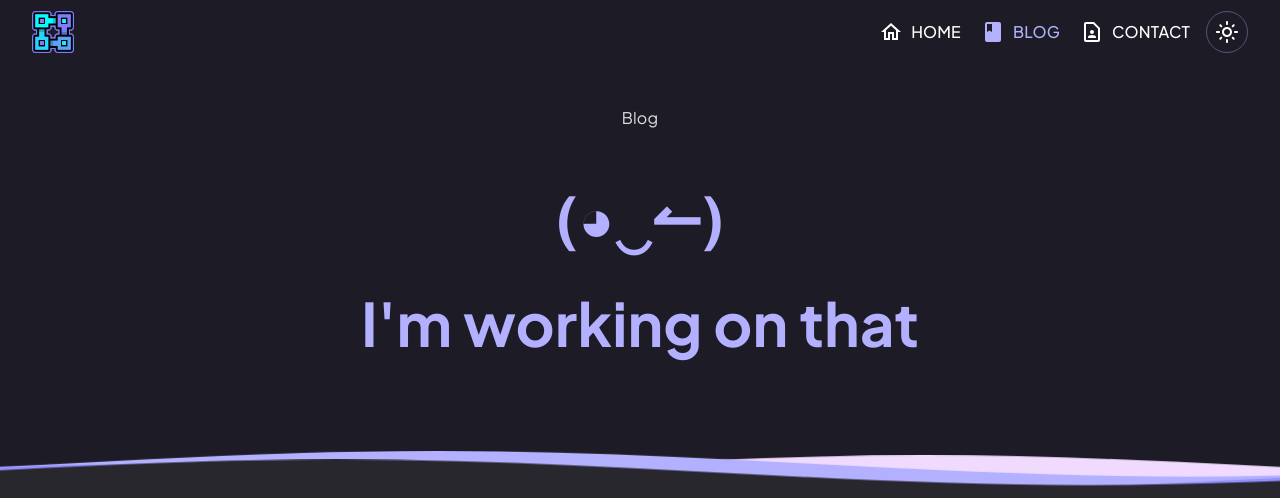
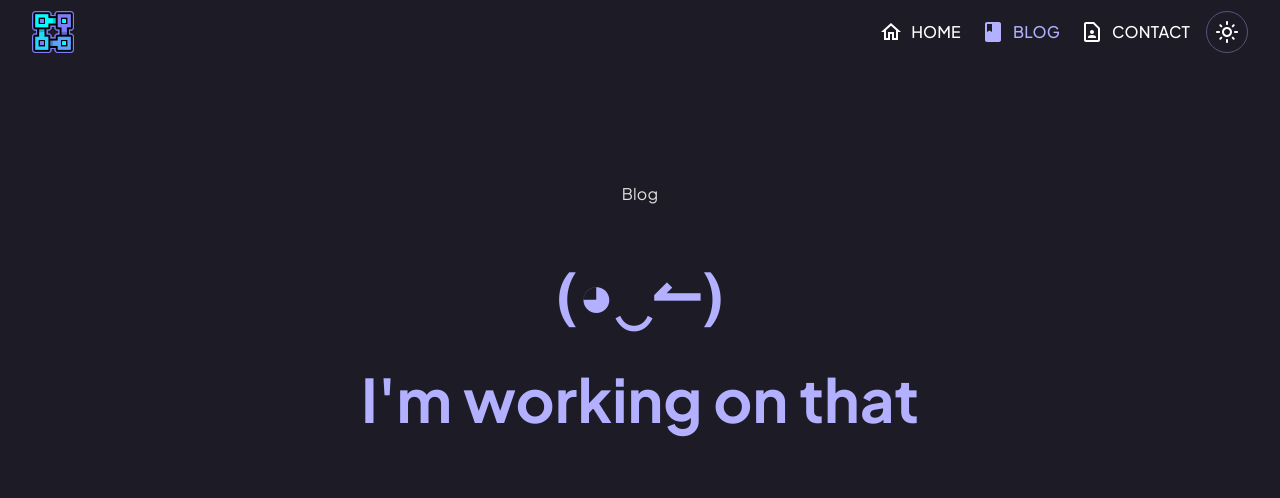
Before and after one commit to Elder-Meyer/personal-portfolio, a React (Vite) app: page /blog in a window 1280 px wide. Shown: the top 498 px of the page. Built offline with nearby package versions, Linux system fonts and the light colour scheme.

Commit message:
3.4.4 Add MinHeight to sx props Components blog-contact-error-projectdetails

```diff
--- a/src/views/blog/Blog.jsx
+++ b/src/views/blog/Blog.jsx
@@ -7,7 +7,7 @@ import { WorkingOnThat } from '../../components/items/WorkingOnThat'
 export const Blog = () => {
   const { t } = useTranslation();
   return (
-    <Container maxWidth="lg">
+    <Container maxWidth="lg" sx={{minHeight: {xs: "55vh", sm: "60vh", md: "67vh"}, display: "flex", alignItems: "center" }}>
       <Grid container columnSpacing={2} py={5}>
         <Grid item xs={12}>
           <Typography color="text.secondary" variant='subtitle1' textAlign="center"> {t('blog.title')} </Typography>
--- a/src/views/contact/Contact.jsx
+++ b/src/views/contact/Contact.jsx
@@ -4,7 +4,7 @@ import { FormContact } from './FormContact'
 
 export const Contact = () => {
   return (
-    <Stack direction="row" useFlexGap  minHeight={{xs: "auto", sm: "auto", md: "65vh"}} justifyContent="center" alignItems="center">
+    <Stack direction="row" useFlexGap  minHeight={{xs: "auto", sm: "auto", md: "67vh"}} justifyContent="center" alignItems="center">
       <Grid container columnSpacing={2} >
         <Grid item xs={12}>
           <FormContact/>
--- a/src/views/error/Error.jsx
+++ b/src/views/error/Error.jsx
@@ -9,7 +9,7 @@ import { ArrowBack } from '@mui/icons-material'
 export const Error = () => {
     const { t } = useTranslation();
     return (
-        <Container maxWidth="lg">
+        <Container maxWidth="lg" sx={{minHeight: {xs: "55vh", sm: "60vh", md: "67vh"}, display: "flex", alignItems: "center" }}>
             <Grid container columnSpacing={2} py={10}>
                 <Grid item xs={12}>
                     <Typography textAlign="center" sx={{fontSize: {xs: 40, sm: 50, md:60}, fontWeight: 700, color: "primary.main"}}> ¯\_(ツ)_/¯ </Typography>
--- a/src/views/projects/ProjectDetails.jsx
+++ b/src/views/projects/ProjectDetails.jsx
@@ -42,7 +42,7 @@ export const ProjectDetails = () => {
 
   if (!translatedProject){ return <Loader/> }
   return (
-    <Container maxWidth="xl">
+    <Container maxWidth="xl" sx={{minHeight: {xs: "55vh", sm: "60vh", md: "67vh"}, display: "flex", alignItems: "center" }}>
       <Paper elevation={0} sx={{p: {xs:1, md:2, lg:3}}}>
         <Grid container spacing={2}>
           {/* TITULO */}
```
